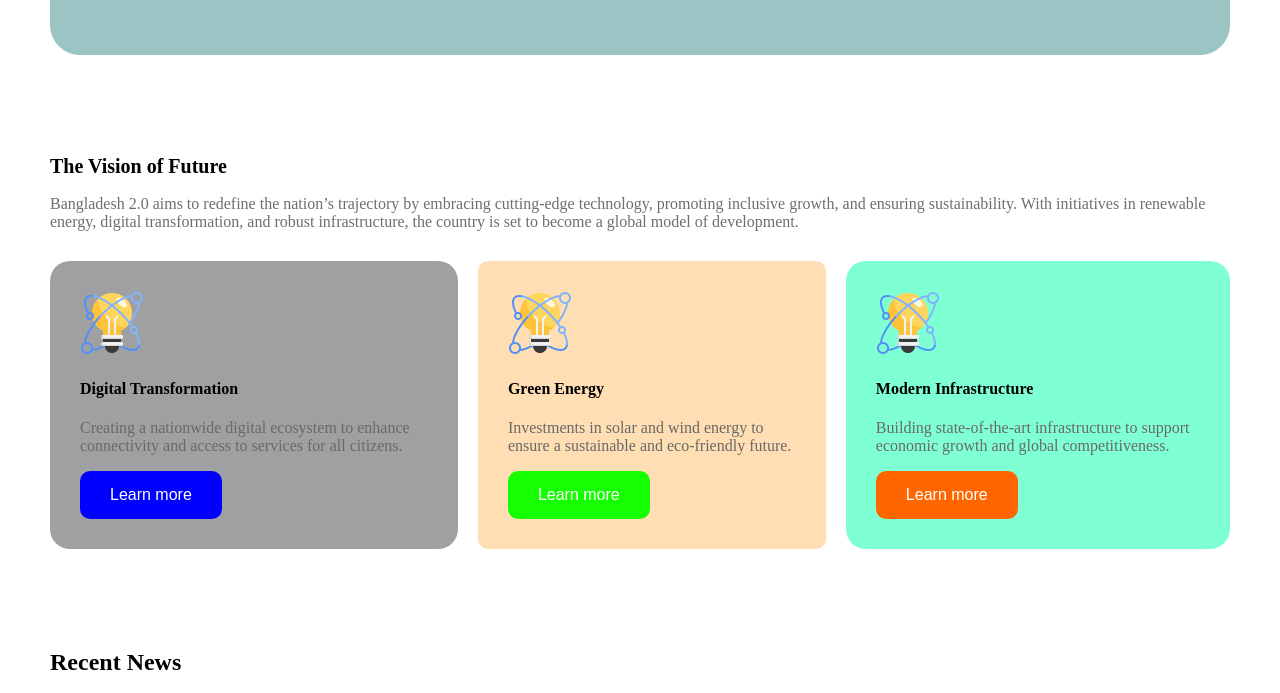
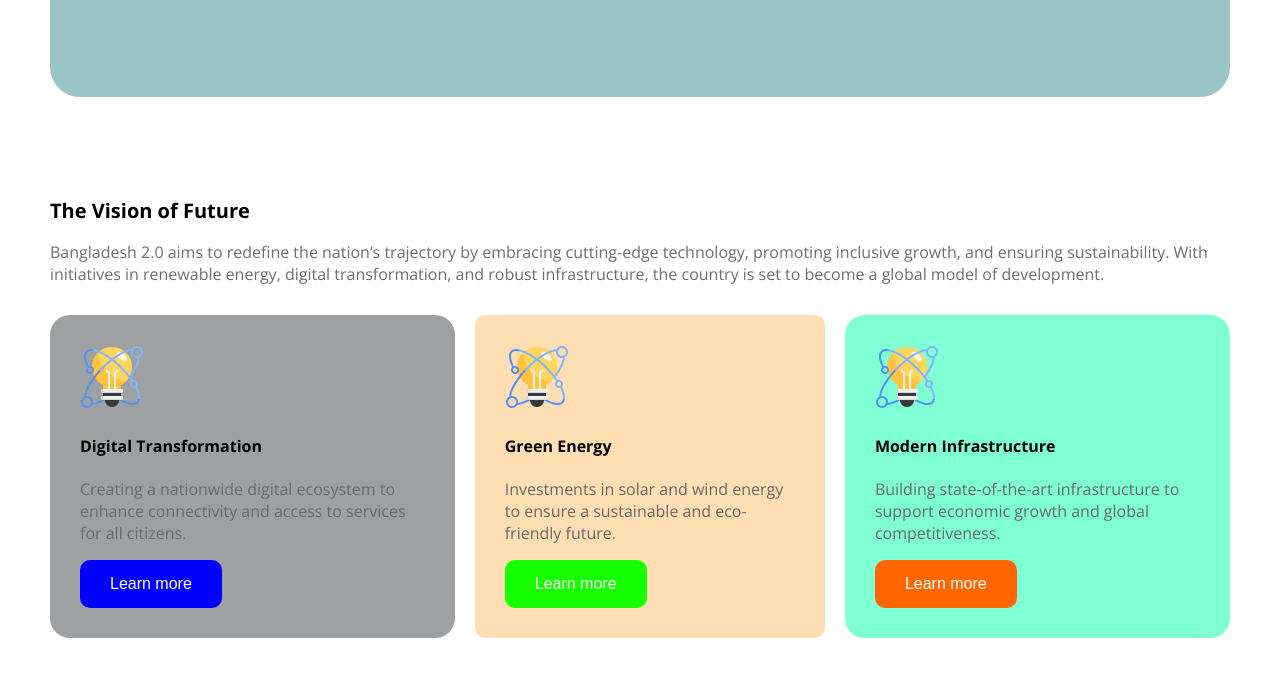
Before and after one commit to touhid2025/first-assignment, a plain HTML site: page index.html in a window 1280 px wide. Shown: the part 622-1315 px from the top of the page. Drawn offline with nearby package versions, Linux system fonts and the light colour scheme.

Commit message:
added my code

```diff
--- a/index.html
+++ b/index.html
@@ -4,9 +4,12 @@
     <meta charset="UTF-8">
     <meta name="viewport" content="width=device-width, initial-scale=1.0">
     <title>My First Assignment</title>
+    <link rel="preconnect" href="https://fonts.googleapis.com">
+<link rel="preconnect" href="https://fonts.gstatic.com" crossorigin>
+<link href="https://fonts.googleapis.com/css2?family=Fira+Sans:ital,wght@0,100;0,200;0,300;0,400;0,500;0,600;0,700;0,800;0,900;1,100;1,200;1,300;1,400;1,500;1,600;1,700;1,800;1,900&family=Open+Sans:ital,wght@0,300..800;1,300..800&display=swap" rel="stylesheet">
     <link rel="stylesheet" href="styles/style.css">
 </head>
-<body>
+<body class="open-sans-normal">
     <!-- 1. Banner Section -->
      <section>
         <div class="s1">
--- a/styles/style.css
+++ b/styles/style.css
@@ -1,3 +1,13 @@
+
+
+.open-sans-normal{
+  font-family: "Open Sans", serif;
+  font-optical-sizing: auto;
+  font-style: normal;
+  font-variation-settings:
+    "wdth" 100;
+}
+
 /* all */
 body{
     margin: 50px;
```
